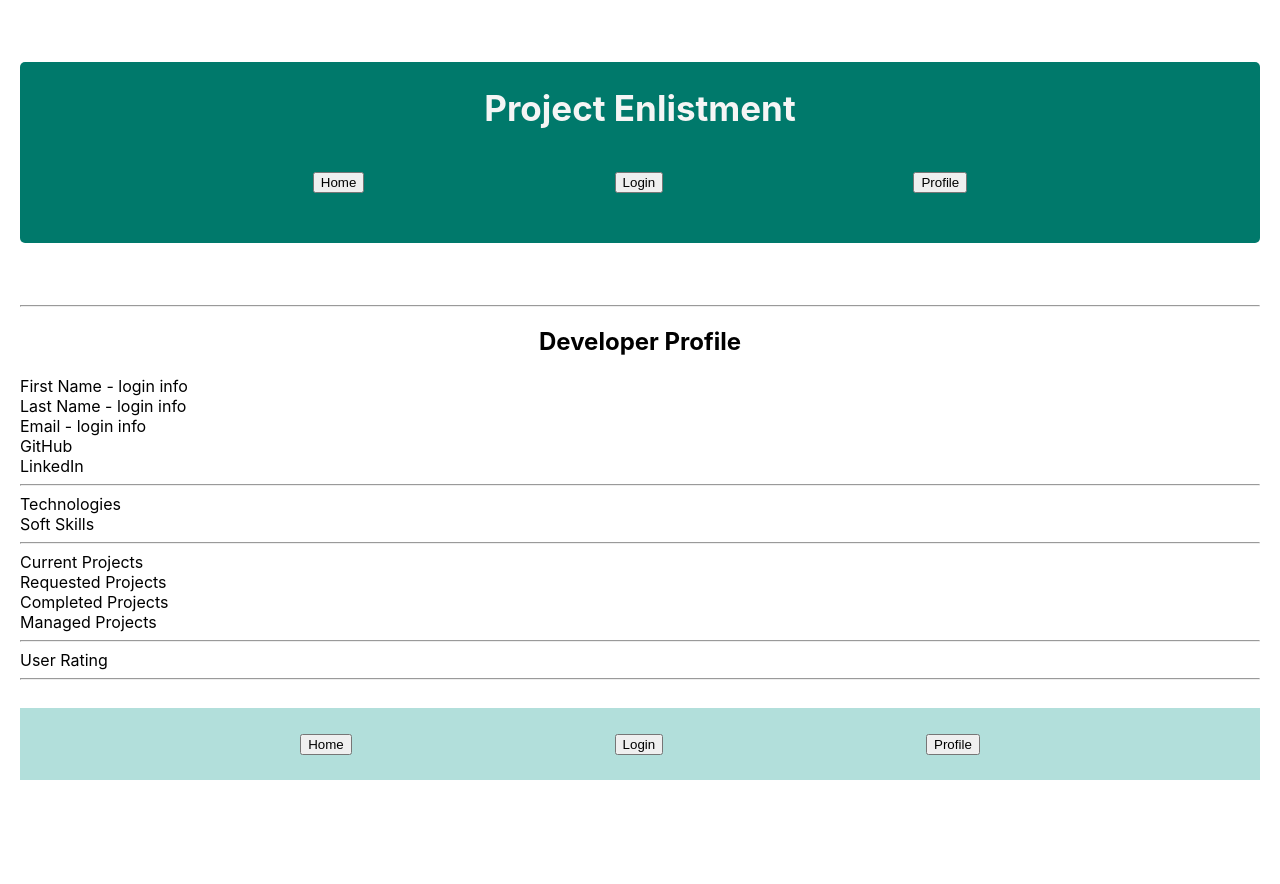
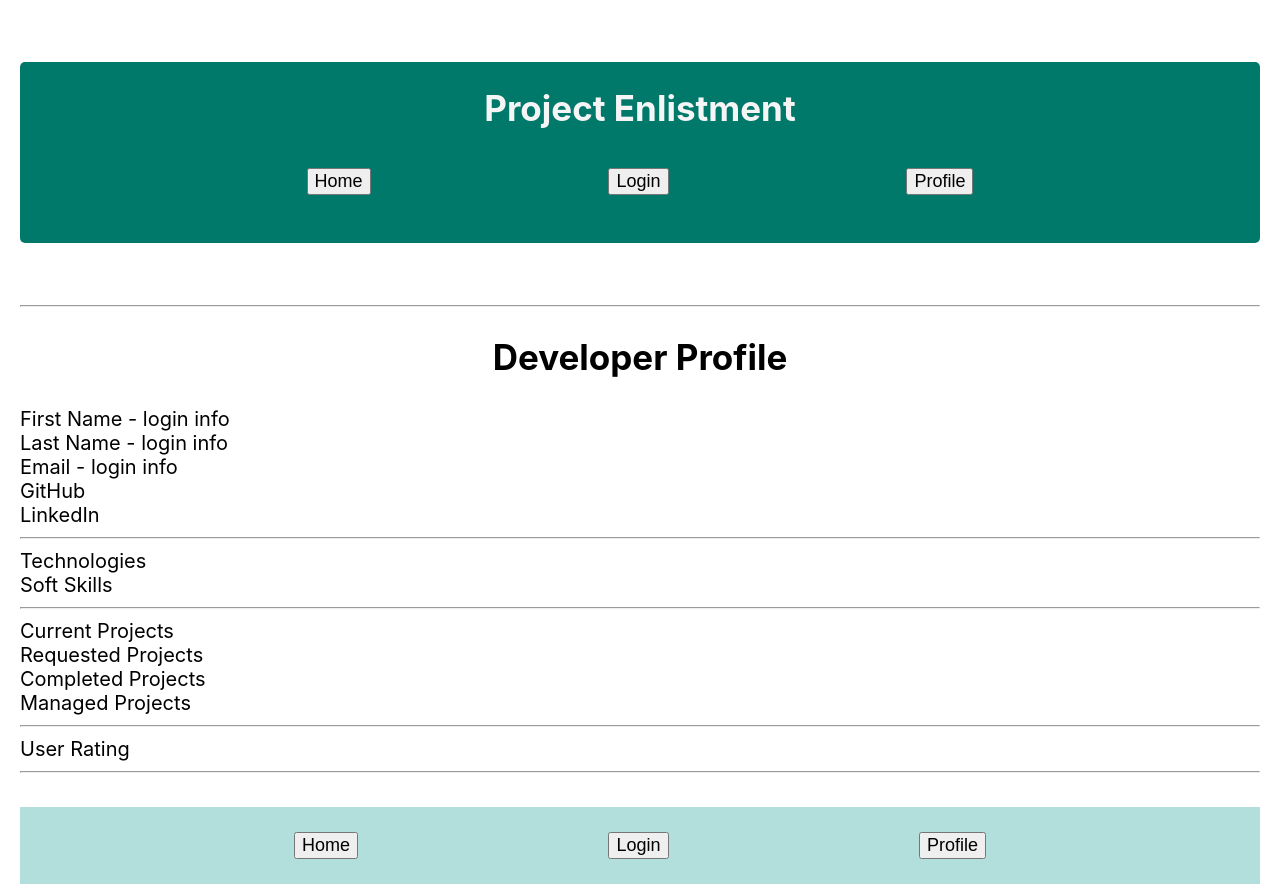
Before and after one commit to bdcii/Project-Enlistment, a React (Create React App) app in the folder client/: page /developer in a window 1280 px wide. Before the commit the page ends 800 px from the top, so only its background shows below. Built offline with nearby package versions, Linux system fonts and the light colour scheme.

Commit message:
Update body font-size

```diff
--- a/client/src/components/NavTabs/NavTabs.css
+++ b/client/src/components/NavTabs/NavTabs.css
@@ -1,5 +1,5 @@
-.button {
-    /* margin: 0 10%; */
+button {
+    font-size: 18px;
 }
 
 .nav {
--- a/client/src/pages/Developer/Developer.css
+++ b/client/src/pages/Developer/Developer.css
@@ -2,3 +2,7 @@ body {
     margin-left: 20px;
     margin-right: 20px;
 }
+
+body {
+    font-size: 20px;
+}
--- a/client/src/pages/Home/Home.css
+++ b/client/src/pages/Home/Home.css
@@ -1,3 +1,12 @@
-h2, p, .button {
+p, .button {
     text-align: center;
 }
+
+h2 {
+    font-size: 35px;
+    text-align: center;
+}
+
+body {
+    font-size: 20px;
+}
```
